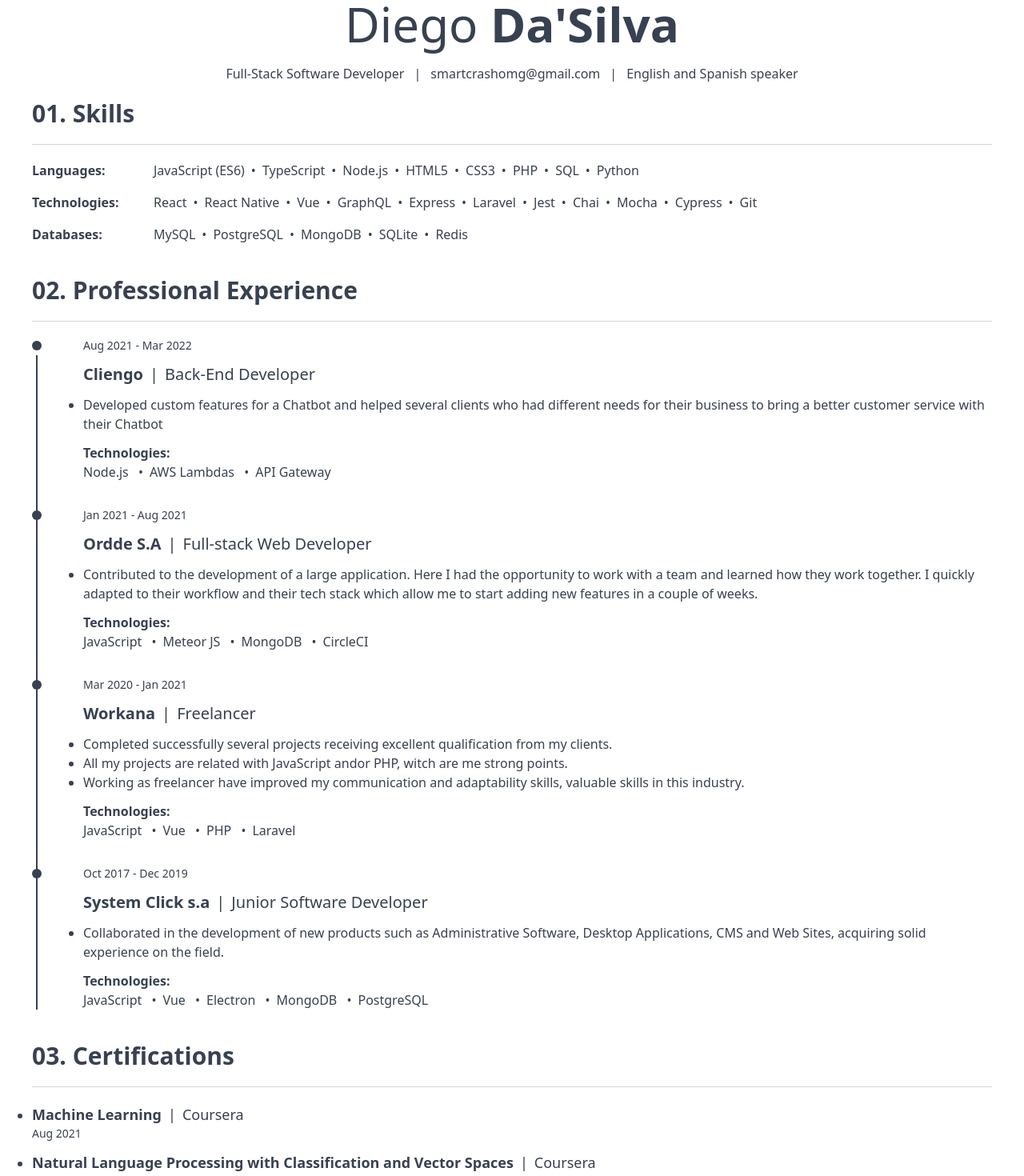
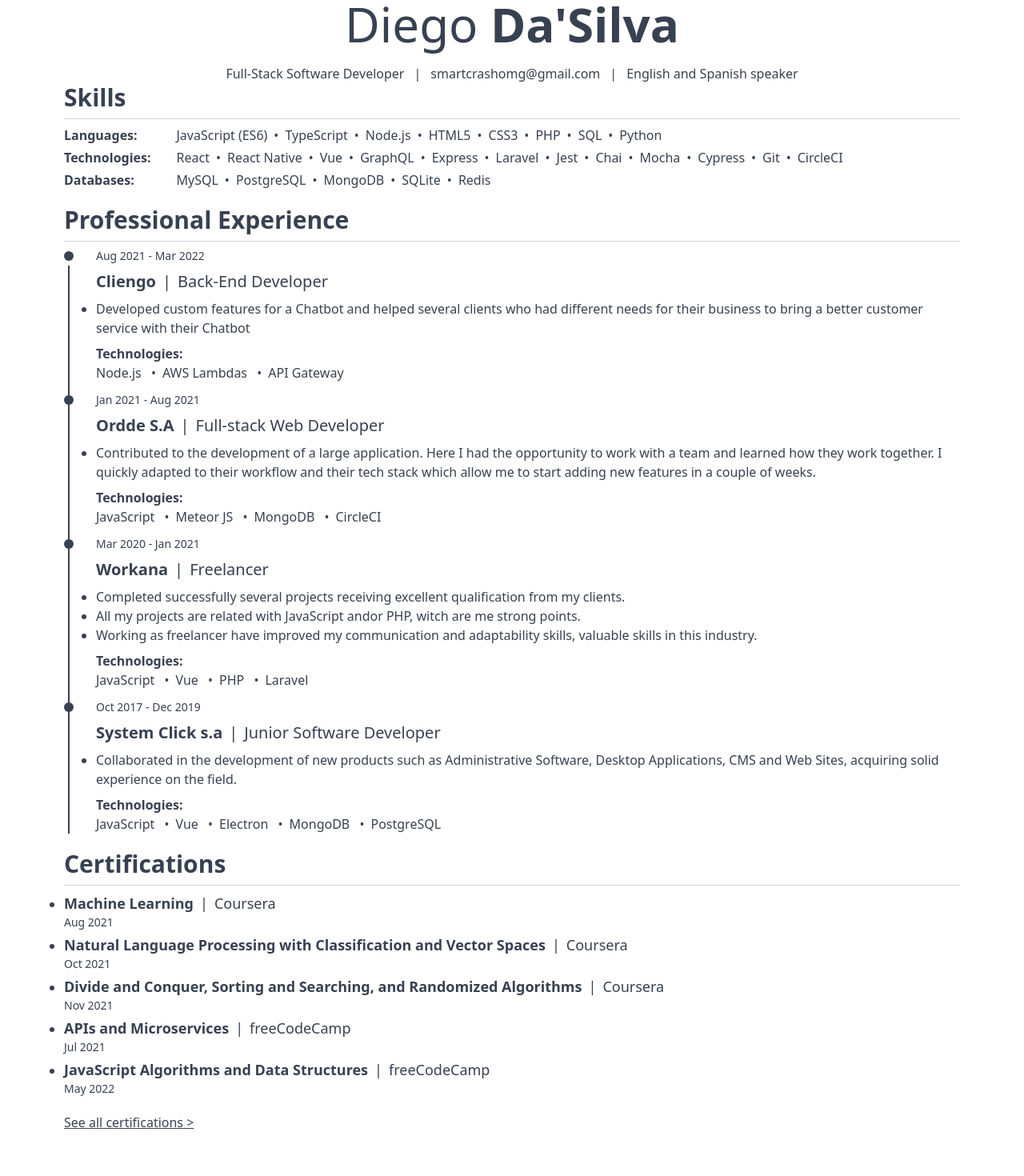
Before and after one commit to smartcrash/my-awesome-resume, a Vue app: page / in a window 1280 px wide. Shown: the top 1470 px of the page at 80% size. After the commit the page ends 1415 px from the top, so only its background shows below. Built offline with nearby package versions, Linux system fonts and the light colour scheme.

Commit message:
Extract components and reduce white space

```diff
--- a/src/App.vue
+++ b/src/App.vue
@@ -5,6 +5,8 @@
 // TODO: Add liboard project
 
 import { format } from "date-fns";
+import Divider from "./components/Divider.vue";
+import Heading from "./components/Heading.vue";
 
 const formatDate = (date: Date) => format(date, "LLL y");
 
@@ -28,7 +30,7 @@
   "Laravel",
 ];
 
-const technologies = ["Jest", "Chai", "Mocha", "Cypress", "Git"];
+const technologies = ["Jest", "Chai", "Mocha", "Cypress", "Git", "CircleCI"];
 
 const databases = ["MySQL", "PostgreSQL", "MongoDB", "SQLite", "Redis"];
 
@@ -139,7 +141,7 @@
 
 <template>
   <main
-    class="mx-auto text-gray-700 space-y-10 mx-10"
+    class="mx-auto text-gray-700 space-y-5 px-10"
     :style="{ maxWidth: '1200px' }"
   >
     <section class="text-center -mb-5">
@@ -157,11 +159,11 @@
     </section>
 
     <section>
-      <h3 class="text-3xl font-bold">01. Skills</h3>
+      <Heading>Skills</Heading>
 
-      <hr class="border-gray-300 my-5" />
+      <Divider />
 
-      <dl class="grid grid-cols-8 gap-4">
+      <dl class="grid grid-cols-8 gap-1">
         <template v-for="{ title, children } in skills">
           <dt>
             <h6 class="font-bold">{{ title }}:</h6>
@@ -179,10 +181,11 @@
     </section>
 
     <section>
-      <h3 class="text-3xl font-bold">02. Professional Experience</h3>
-      <hr class="border-gray-300 my-5" />
+      <Heading>Professional Experience</Heading>
 
-      <ul class="space-y-8 overflow-hidden">
+      <Divider />
+
+      <ul class="space-y-3 overflow-hidden">
         <li
           v-for="{
             company,
@@ -193,7 +196,7 @@
             technologies,
           } in experiece"
         >
-          <article class="relative pl-16">
+          <article class="relative pl-10">
             <span class="flex col-span-2 items-center absolute top-1 left-0">
               <svg viewBox="0 0 12 12" class="w-3 h-3 mr-6 overflow-visible">
                 <circle cx="6" cy="6" r="6" fill="currentColor"></circle>
@@ -206,7 +209,7 @@
               </svg>
             </span>
 
-            <div class="space-y-3">
+            <div class="space-y-2">
               <p class="text-sm">
                 {{ formatDate(startDate) }} - {{ formatDate(endDate) }}
               </p>
@@ -241,10 +244,10 @@
     </section>
 
     <section>
-      <h3 class="text-3xl font-bold">03. Certifications</h3>
-      <hr class="border-gray-300 my-5" />
+      <Heading>Certifications</Heading>
+      <Divider />
 
-      <ul class="space-y-3 list-disc">
+      <ul class="space-y-1 list-disc">
         <li v-for="{ title, emitter, date, url } in certifications">
           <div class="flex space-x-2 items-center text-lg">
             <a :href="url">
--- /dev/null
+++ b/src/components/Divider.vue
@@ -0,0 +1,3 @@
+<template>
+  <hr class="border-gray-300 my-2" />
+</template>
--- /dev/null
+++ b/src/components/Heading.vue
@@ -0,0 +1,3 @@
+<template>
+  <h3 class="text-3xl font-bold"><slot /></h3>
+</template>
```
